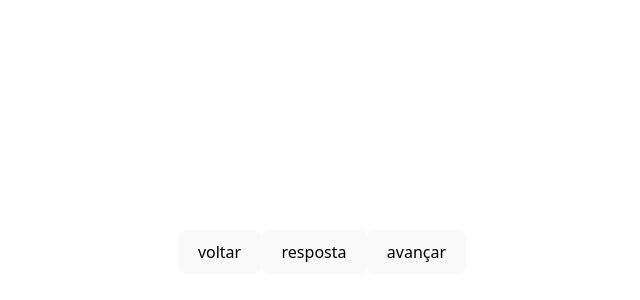
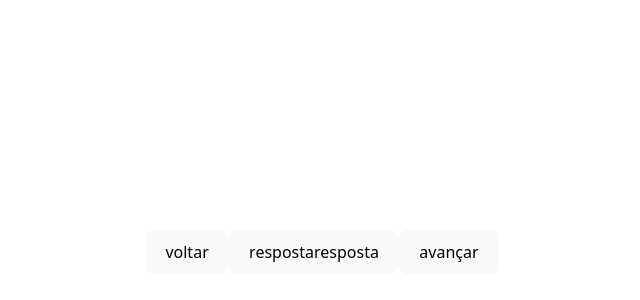
Before and after one commit to karaath/FlashCards_Project, a React (Vite) app: page / in a window 1280 px wide. Shown: the part 148-448 px from the top of the page, without its empty margins (318-958 px from the left). Built offline with nearby package versions, Linux system fonts and the light colour scheme.

Commit message:
atualização navbar

```diff
--- a/src/App.jsx
+++ b/src/App.jsx
@@ -24,9 +24,17 @@ function App() {
   const[answerIsVisible, setAnswerIsVisible] = useState(false)
   const currentQuestion = questions[currentIndex]
 
+  const lastIndex = questions.length -1
+
   return <>
     <Card text = {answerIsVisible ? currentQuestion.answer : currentQuestion.text} />
-    <Navbar setCurrentIndex = {setCurrentIndex} currentIndex= {currentIndex} />
+    <Navbar
+    setCurrentIndex = {setCurrentIndex}
+    currentIndex= {currentIndex}
+    lastIndex={lastIndex}
+    answerIsVisible = {answerIsVisible}
+    setAnswerIsVisible = {setAnswerIsVisible}
+    />
   </>
 
 }
--- a/src/Navbar/index.jsx
+++ b/src/Navbar/index.jsx
@@ -1,15 +1,21 @@
 export function Navbar(props){
     function goToPrevious(){
+        if(props.currentIndex === 0) return
         props.setCurrentIndex(props.CurrentIndex - 1)
     }
 
     function goToNext(){
+        if(props.currentIndex === props.lastIndex) return
         props.setCurrentIndex(props.CurrentIndex + 1)
+    }
+
+    function flipCard(){
+        props.setAnswerIsVisible(!props.answerIsVisible)
     }
 
     return <div>
         <button onClick={goToPrevious}>voltar</button>
-        <button>resposta</button>
+        <button onClick={flipCard}>resposta{props.answerIsVisible ? 'pergunta' : 'resposta'}</button>
         <button onClick={goToNext}>avançar</button>
     </div>
 }
```
